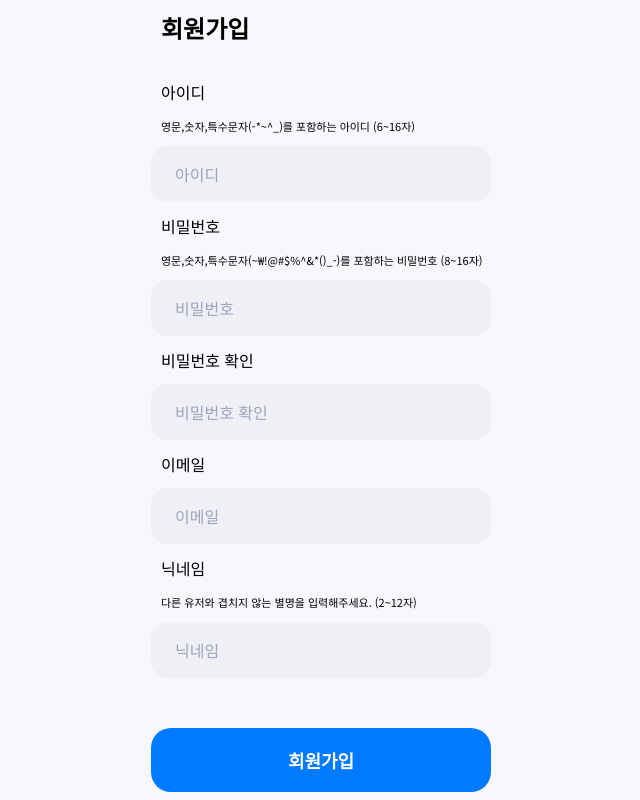
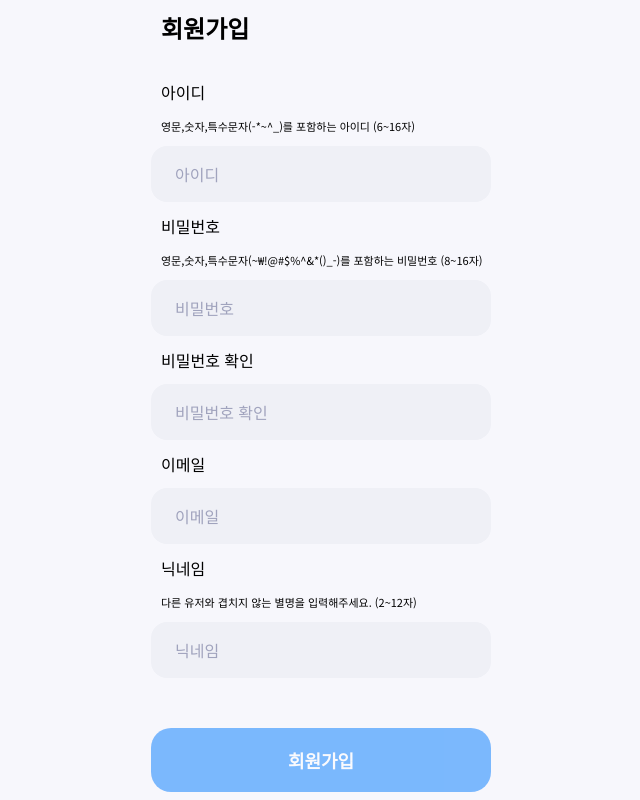
Before and after one commit to mogooee/my-issue-tracker, a React app: page /signup in a window 1280 px wide. Shown: the whole page, without its empty margins (319-959 px from the left). Built offline with nearby package versions, Linux system fonts and the light colour scheme.

Commit message:
✨💄 일반회원가입 성공시 메인화면으로 돌아갈 수 있는 모달 구현 - 메인으로 버튼을 클릭하면 바로 메인화면으로 이동한다. - 버튼을 누르지 않으면 3초 뒤에 메인화면으로 이동한다.
Co-authored-by: mogooee <mogoo22@naver.com>

```diff
--- /dev/null
+++ b/src/components/Modal/CompleteSignUp/index.styles.ts
@@ -0,0 +1,15 @@
+import styled from 'styled-components';
+
+export const Title = styled.h1`
+  ${({ theme }) => theme.FONTSTYLES.TEXT_LARGE};
+`;
+
+export const Comment = styled.p`
+  ${({ theme }) => theme.FONTSTYLES.TEXT_SMALL};
+  margin: 18px 0px;
+`;
+
+export const MoveComment = styled.p`
+  ${({ theme }) => theme.FONTSTYLES.TEXT_XSMALL};
+  margin: 18px 0px;
+`;
--- /dev/null
+++ b/src/components/Modal/CompleteSignUp/index.tsx
@@ -0,0 +1,41 @@
+import { useEffect, useState } from 'react';
+import { useSetRecoilState } from 'recoil';
+import { useNavigate } from 'react-router-dom';
+
+import * as S from '@/components/Modal/CompleteSignUp/index.styles';
+import Button from '@/components/Atoms/Button';
+import { ModalState } from '@/components/Modal';
+
+const CompleteSignUp = ({ id }: { id: string }) => {
+  const setModalState = useSetRecoilState(ModalState);
+  const navigate = useNavigate();
+  const [count, setCount] = useState<number>(3);
+
+  const navigateMainPage = () => {
+    navigate('/');
+    setModalState(false);
+  };
+
+  useEffect(() => {
+    const timerId = setInterval(() => {
+      setCount((count) => count - 1);
+    }, 1000);
+
+    setTimeout(() => {
+      navigateMainPage();
+    }, 3000);
+
+    return () => clearInterval(timerId);
+  }, []);
+
+  return (
+    <>
+      <S.Title>회원가입이 완료되었습니다!</S.Title>
+      <S.Comment>{id}님 가입을 축하드립니다.</S.Comment>
+      <S.MoveComment>{count}초뒤에 자동으로 메인 화면으로 이동합니다.</S.MoveComment>
+      <Button buttonStyle="STANDARD" label="메인으로" size="LARGE" handleOnClick={navigateMainPage} />
+    </>
+  );
+};
+
+export default CompleteSignUp;
--- a/src/components/Organisms/CommonSignUpForm/index.tsx
+++ b/src/components/Organisms/CommonSignUpForm/index.tsx
@@ -1,12 +1,12 @@
-import { useRecoilValue } from 'recoil';
+import { useRecoilValue, useSetRecoilState } from 'recoil';
 import { isError, SignUpFormState } from '@/stores/signUp';
 
-import { useNavigate } from 'react-router-dom';
-import { clickSignUpButtonHandler, GeneralNewMemberTypes } from '@/api/signUp';
+import { postSignUpData, GeneralNewMemberTypes } from '@/api/signUp';
 
 import * as S from '@/components/Organisms/CommonSignUpForm/index.styles';
 import Button from '@/components/Atoms/Button';
 import SignUpInput from '@/components/Molecules/SignUpInput';
+import { ModalState } from '@/components/Modal';
 
 interface FormInfoTypes {
   id: string;
@@ -19,7 +19,7 @@ interface FormInfoTypes {
 }
 
 const CommonSignUpForm = ({ FORM_INFO }: { FORM_INFO: FormInfoTypes[] }) => {
-  const navigate = useNavigate();
+  const setModalState = useSetRecoilState(ModalState);
   const signUpFormValue = useRecoilValue(SignUpFormState);
   const { id, password, email, nickname } = signUpFormValue;
 
@@ -31,19 +31,32 @@ const CommonSignUpForm = ({ FORM_INFO }: { FORM_INFO: FormInfoTypes[] }) => {
     profileImage: null,
   };
 
+  const isBlank = () => {
+    let blank = false;
+
+    Object.keys(signUpFormValue).forEach((key) => {
+      const k = key as keyof typeof signUpFormValue;
+      if (!signUpFormValue[k]) blank = true;
+    });
+
+    return blank;
+  };
+
+  const disabled = isError() || isBlank();
+
+  const clickHandler = async (e: React.MouseEvent<HTMLButtonElement>) => {
+    const data = await postSignUpData({ formData, type: 'general' });
+    if (!data) return;
+    setModalState(true);
+  };
+
   return (
     <S.CommonSignUpForm>
       <h1>회원가입</h1>
       {FORM_INFO.map(({ ...props }) => {
         return <SignUpInput key={props.id} {...props} />;
       })}
-      <Button
-        buttonStyle="STANDARD"
-        label="회원가입"
-        size="LARGE"
-        disabled={isError()}
-        handleOnClick={(e) => clickSignUpButtonHandler({ formData, type: 'general', navigate })}
-      />
+      <Button buttonStyle="STANDARD" label="회원가입" size="LARGE" disabled={disabled} handleOnClick={clickHandler} />
     </S.CommonSignUpForm>
   );
 };
--- a/src/pages/Public/SignUp-Common.tsx
+++ b/src/pages/Public/SignUp-Common.tsx
@@ -1,9 +1,14 @@
+import { useEffect } from 'react';
+import { useRecoilValue, useResetRecoilState } from 'recoil';
 import { SignUpFormErrorState, SignUpFormState } from '@/stores/signUp';
+
 import styled from 'styled-components';
 import { FORM_INFO } from '@/components/Organisms/CommonSignUpForm/constants';
 import CommonSignUpForm from '@/components/Organisms/CommonSignUpForm';
-import { useEffect } from 'react';
-import { useResetRecoilState } from 'recoil';
+
+import ModalPortal from '@/Portal';
+import Modal, { ModalState } from '@/components/Modal';
+import CompleteSignUp from '@/components/Modal/CompleteSignUp';
 
 const StyledDiv = styled.div`
   ${({ theme }) => theme.MIXIN.FLEX({ direction: 'column', align: 'center', justify: 'center' })};
@@ -15,8 +20,14 @@ const StyledDiv = styled.div`
 `;
 
 const CommonSignUp = () => {
+  window.history.forward();
+
   const resetSignUpFormErrorState = useResetRecoilState(SignUpFormErrorState);
   const resetSignUpFormState = useResetRecoilState(SignUpFormState);
+
+  const isModal = useRecoilValue(ModalState);
+  const signUpFormValue = useRecoilValue(SignUpFormState);
+  const { id } = signUpFormValue;
 
   useEffect(() => {
     resetSignUpFormErrorState();
@@ -26,6 +37,13 @@ const CommonSignUp = () => {
   return (
     <StyledDiv>
       <CommonSignUpForm FORM_INFO={FORM_INFO} />
+      <ModalPortal>
+        {isModal && (
+          <Modal>
+            <CompleteSignUp id={id} />
+          </Modal>
+        )}
+      </ModalPortal>
     </StyledDiv>
   );
 };
```
